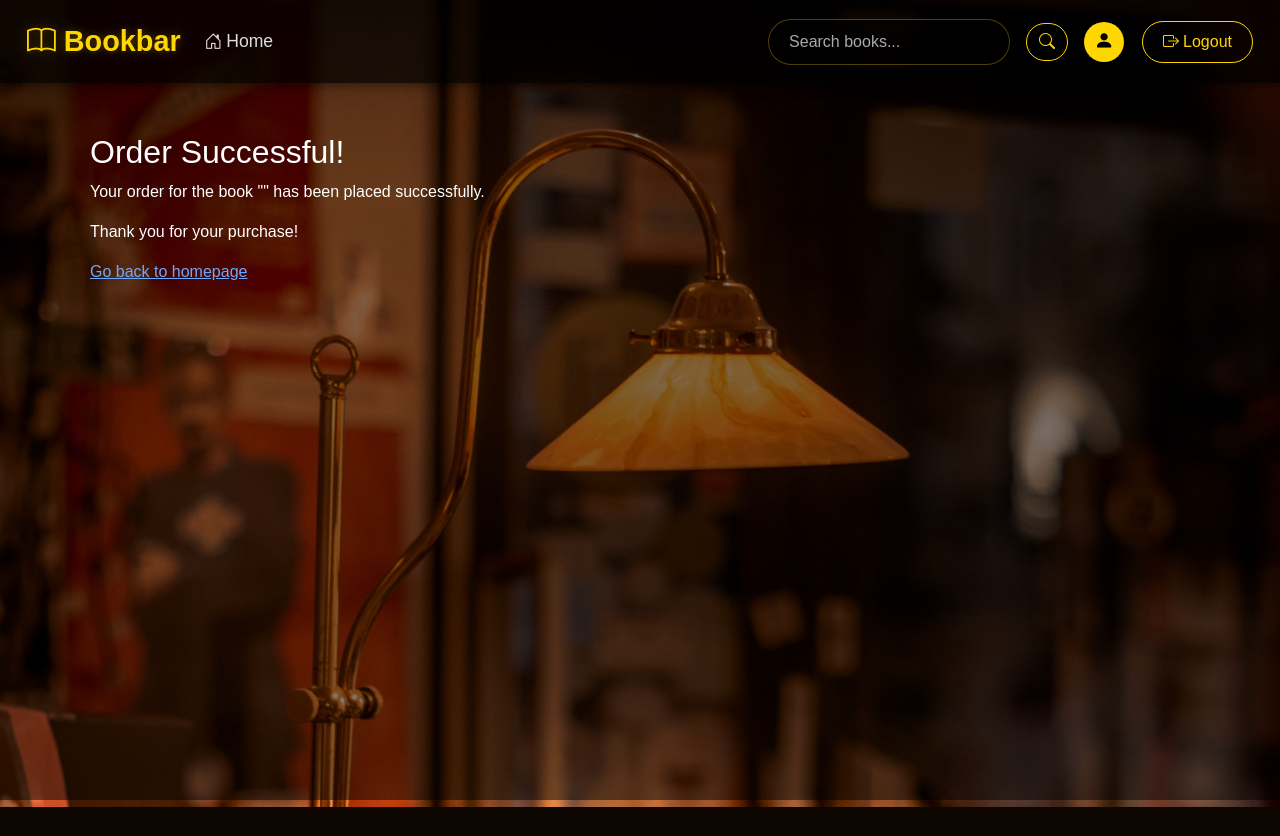
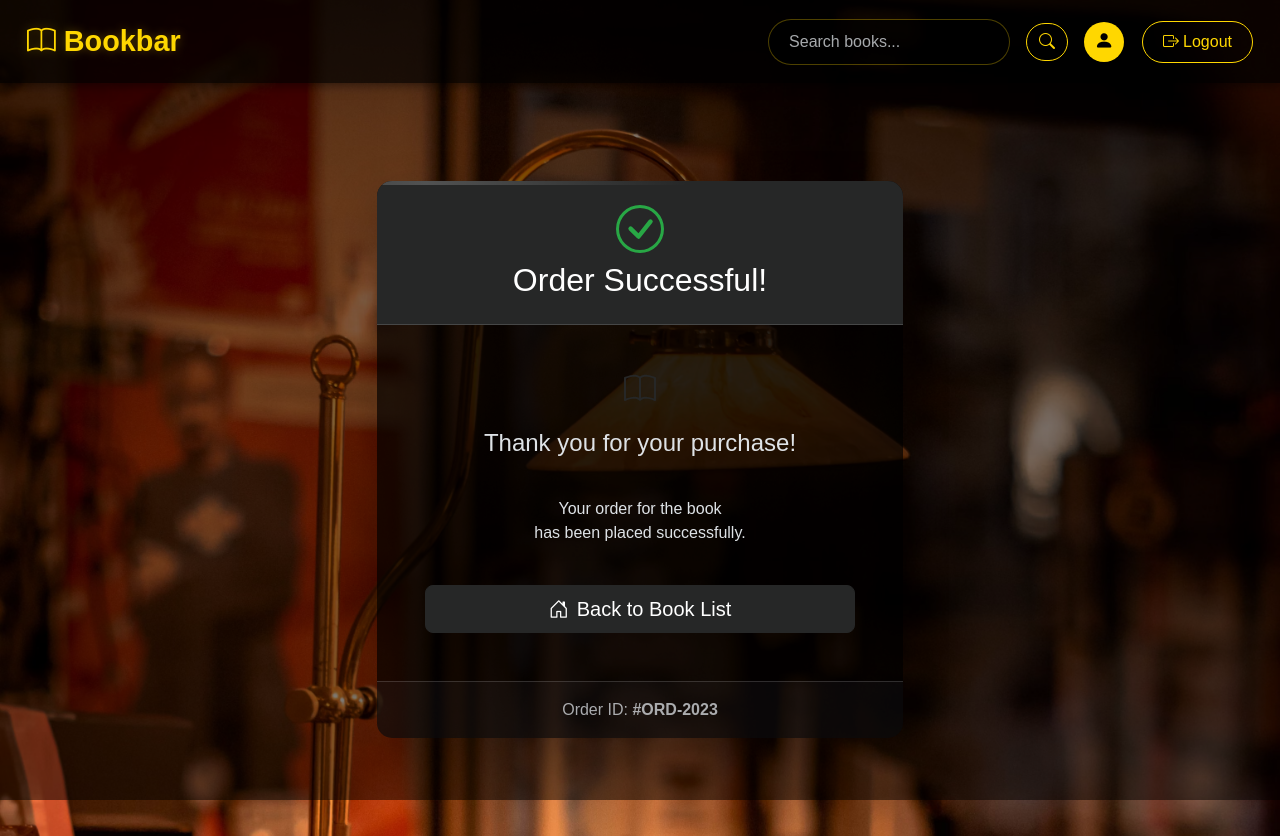
Before and after one commit to utsav0514/Book_store, a Django app: page /product/order_success/ in a window 1280 px wide. Before the commit the page ends 807 px from the top, so only its background shows below. Run offline with Django 5.2, Linux system fonts and the light colour scheme; a user stored in the database is signed in.

Commit message:
Chore: Small changes on UI and implementation

```diff
--- a/Hello/product/templates/book_list.html
+++ b/Hello/product/templates/book_list.html
@@ -129,11 +129,11 @@
             </div>
         {% endif %}
 
-        <div class="back-section mt-5">
+        <!-- <div class="back-section mt-5">
             <a href="{% url 'home' %}" class="btn btn-outline-secondary">
                 <i class="bi bi-house-door me-2"></i>Back to Home
             </a>
-        </div>
+        </div> -->
     </div>
 </div>
 
--- a/Hello/product/templates/order_success.html
+++ b/Hello/product/templates/order_success.html
@@ -1,8 +1,157 @@
 {% extends 'base.html' %}
 
 {% block content %}
-  <h2>Order Successful!</h2>
-  <p>Your order for the book "{{ order.book.title }}" has been placed successfully.</p>
-  <p>Thank you for your purchase!</p>
-  <a href="{% url 'home' %}">Go back to homepage</a>
+<div class="success-container">
+  <div class="container py-5">
+    <div class="row justify-content-center">
+      <div class="col-lg-6">
+        <div class="card shadow-lg border-0 rounded-lg">
+          <!-- Card Header -->
+          <div class="card-header custom-bg-dark text-white text-center py-4">
+            <div class="success-icon mb-2">
+              <svg xmlns="http://www.w3.org/2000/svg" width="48" height="48" fill="currentColor" class="bi bi-check-circle" viewBox="0 0 16 16">
+                <path d="M8 15A7 7 0 1 1 8 1a7 7 0 0 1 0 14zm0 1A8 8 0 1 0 8 0a8 8 0 0 0 0 16z"/>
+                <path d="M10.97 4.97a.235.235 0 0 0-.02.022L7.477 9.417 5.384 7.323a.75.75 0 0 0-1.06 1.06L6.97 11.03a.75.75 0 0 0 1.079-.02l3.992-4.99a.75.75 0 0 0-1.071-1.05z"/>
+              </svg>
+            </div>
+            <h2 class="font-weight-light mb-0">Order Successful!</h2>
+          </div>
+
+          <!-- Card Body -->
+          <div class="card-body p-4 p-md-5 text-center">
+            <div class="success-message">
+              <div class="book-icon mb-4">
+                <svg xmlns="http://www.w3.org/2000/svg" width="32" height="32" fill="currentColor" class="bi bi-book" viewBox="0 0 16 16">
+                  <path d="M1 2.828c.885-.37 2.154-.769 3.388-.893 1.33-.134 2.458.063 3.112.752v9.746c-.935-.53-2.12-.603-3.213-.493-1.18.12-2.37.461-3.287.811V2.828zm7.5-.141c.654-.689 1.782-.886 3.112-.752 1.234.124 2.503.523 3.388.893v9.923c-.918-.35-2.107-.692-3.287-.81-1.094-.111-2.278-.039-3.213.492V2.687zM8 1.783C7.015.936 5.587.81 4.287.94c-1.514.153-3.042.672-3.994 1.105A.5.5 0 0 0 0 2.5v11a.5.5 0 0 0 .707.455c.882-.4 2.303-.881 3.68-1.02 1.409-.142 2.59.087 3.223.877a.5.5 0 0 0 .78 0c.633-.79 1.814-1.019 3.222-.877 1.378.139 2.8.62 3.681 1.02A.5.5 0 0 0 16 13.5v-11a.5.5 0 0 0-.293-.455c-.952-.433-2.48-.952-3.994-1.105C10.413.809 8.985.936 8 1.783z"/>
+                </svg>
+              </div>
+              <h4 class="mb-4">Thank you for your purchase!</h4>
+              <div class="order-details p-3 mb-4">
+                <p class="mb-0">Your order for the book</p>
+                <!-- <p class="book-title mb-0">"{{ order.book.title }}"</p> -->
+                <p class="mb-0">has been placed successfully.</p>
+              </div>
+              <div class="d-grid gap-2">
+                <a href="{% url 'book_list' %}" class="btn custom-btn-dark btn-lg home-btn">
+                  <i class="bi bi-house-door me-2"></i>Back to Book List
+                </a>
+              </div>
+            </div>
+          </div>
+
+          <!-- Card Footer -->
+          <div class="card-footer text-center py-3">
+            <p class="mb-0 text-muted">
+              Order ID: <span class="fw-bold">{{ order.id|default:'#ORD-2023' }}</span>
+            </p>
+          </div>
+        </div>
+      </div>
+    </div>
+  </div>
+</div>
+
+<style>
+  /* Custom dark theme colors */
+  :root {
+    --custom-dark: #262727;
+    --custom-dark-hover: #3a3b3b;
+    --custom-dark-focus: rgba(38, 39, 39, 0.25);
+    --border-color: #e0e0e0;
+    --text-muted: #6c757d;
+    --success-color: #28a745;
+  }
+
+  /* Success container with gradient background */
+  /* .success-container {
+    min-height: 100vh;
+    background: linear-gradient(135deg, #f5f7fa 0%, #c3cfe2 100%);
+    display: flex;
+    align-items: center;
+    justify-content: center;
+  } */
+
+  /* Card styling */
+  .card {
+    overflow: hidden;
+    border-radius: 15px;
+  }
+
+  /* Card header with animation */
+  .custom-bg-dark {
+    background-color: var(--custom-dark) !important;
+    position: relative;
+    overflow: hidden;
+  }
+
+  .card-header::after {
+    content: '';
+    position: absolute;
+    top: 0;
+    left: -100%;
+    width: 100%;
+    height: 4px;
+    background: linear-gradient(90deg, transparent, rgba(255,255,255,0.2), transparent);
+    animation: shine 3s infinite;
+  }
+
+  @keyframes shine {
+    0% { left: -100%; }
+    100% { left: 100%; }
+  }
+
+  /* Success icon animation */
+  .success-icon {
+    animation: scaleUp 0.5s ease-in-out;
+    color: var(--success-color);
+  }
+
+  @keyframes scaleUp {
+    0% { transform: scale(0); opacity: 0; }
+    80% { transform: scale(1.2); opacity: 1; }
+    100% { transform: scale(1); opacity: 1; }
+  }
+
+  /* Book title styling */
+  .book-title {
+    font-size: 1.25rem;
+    font-weight: bold;
+    color: var(--custom-dark);
+    margin: 0.5rem 0;
+  }
+
+  /* Order details box */
+  .order-details {
+    background-color: rgba(0, 0, 0, 0.03);
+    border-radius: 10px;
+  }
+
+  /* Home button styling */
+  .custom-btn-dark {
+    background-color: var(--custom-dark);
+    border-color: var(--custom-dark);
+    color: white;
+    transition: all 0.2s ease;
+  }
+
+  .home-btn:hover {
+    box-shadow: 0 4px 8px rgba(0, 0, 0, 0.2);
+    transform: translateY(-2px);
+    background-color: var(--custom-dark) !important;
+    border-color: var(--custom-dark) !important;
+  }
+
+  /* Book icon styling */
+  .book-icon {
+    color: var(--custom-dark);
+    opacity: 0;
+    animation: fadeIn 1s ease forwards;
+    animation-delay: 0.5s;
+  }
+
+  @keyframes fadeIn {
+    0% { opacity: 0; transform: translateY(10px); }
+    100% { opacity: 1; transform: translateY(0); }
+  }
+</style>
 {% endblock %}
--- a/Hello/templates/base.html
+++ b/Hello/templates/base.html
@@ -293,11 +293,11 @@
             </button>
             <div class="collapse navbar-collapse" id="navbarSupportedContent">
                 <ul class="navbar-nav me-auto mb-2 mb-lg-0">
-                    <li class="nav-item">
+                    <!-- <li class="nav-item">
                         <a class="nav-link active" href="{% url 'home' %}">
                             <i class="bi bi-house-door me-1"></i>Home
                         </a>
-                    </li>
+                    </li> -->
                 </ul>
 
                 <!-- Search Form -->
```
Also changed, not shown: Hello/product/templates/buy_book.html (+7 -3 lines), Hello/db.sqlite3, Hello/media/image/genMid.3585627_9_0.jpg (added), Hello/media/image/genMid.7150100_3.jpg (added).
